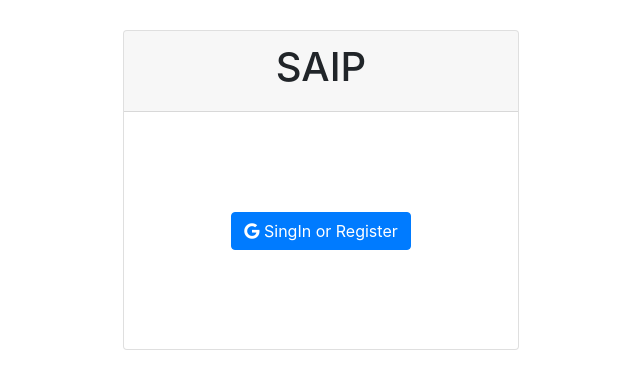
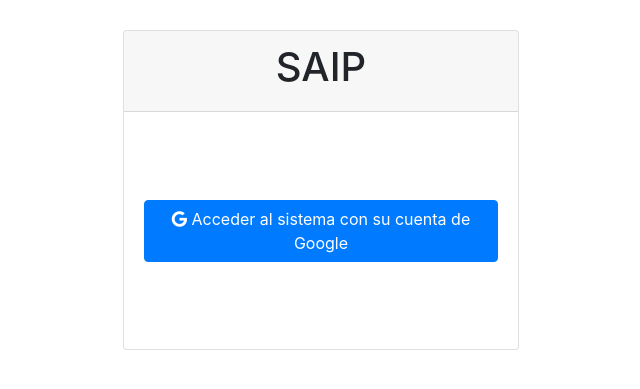
Before and after one commit to marceperez99/proyecto_is2, a Django app: page /login/ in a window 1280 px wide. Shown: the part 210-599 px from the top of the page, without its empty margins (319-959 px from the left). Run offline with Django 3.2, Linux system fonts and the light colour scheme; some libraries are stand-ins or nearby versions.

Commit message:
Modifica la etiqueta del boton de inicio de sesion.

```diff
--- a/sso/templates/sso/login.html
+++ b/sso/templates/sso/login.html
@@ -12,7 +12,7 @@
   </div>
   <div class="card-body d-flex align-items-center justify-content-center">
     <a href="{% provider_login_url 'google' %}">
-      <button class="btn btn-primary"><i class="fab fa-google"></i> SingIn or Register</button>
+      <button class="btn btn-primary"><i class="fab fa-google"></i> Acceder al sistema con su cuenta de Google</button>
     </a>
   </div>
 </div>
```
